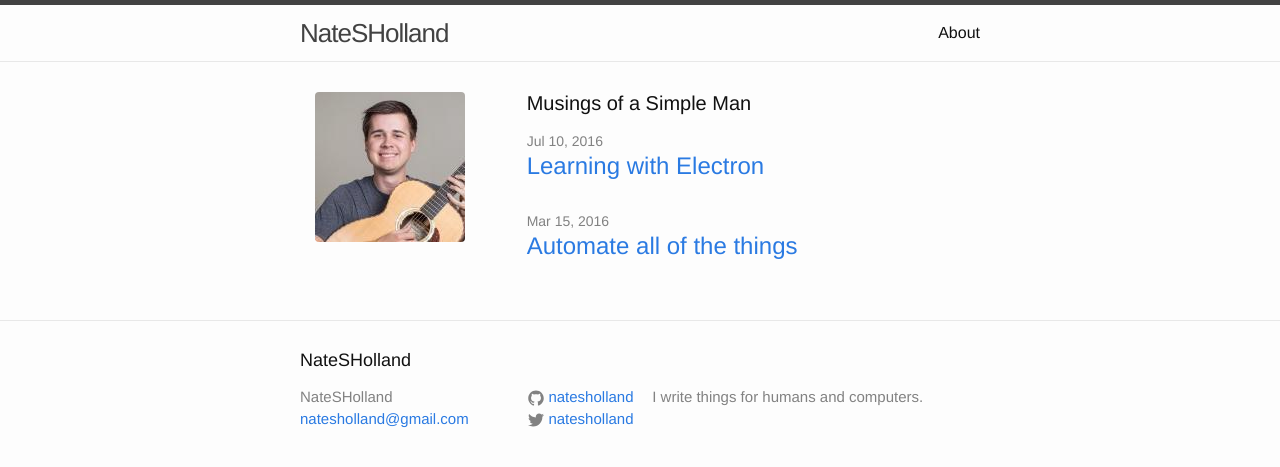
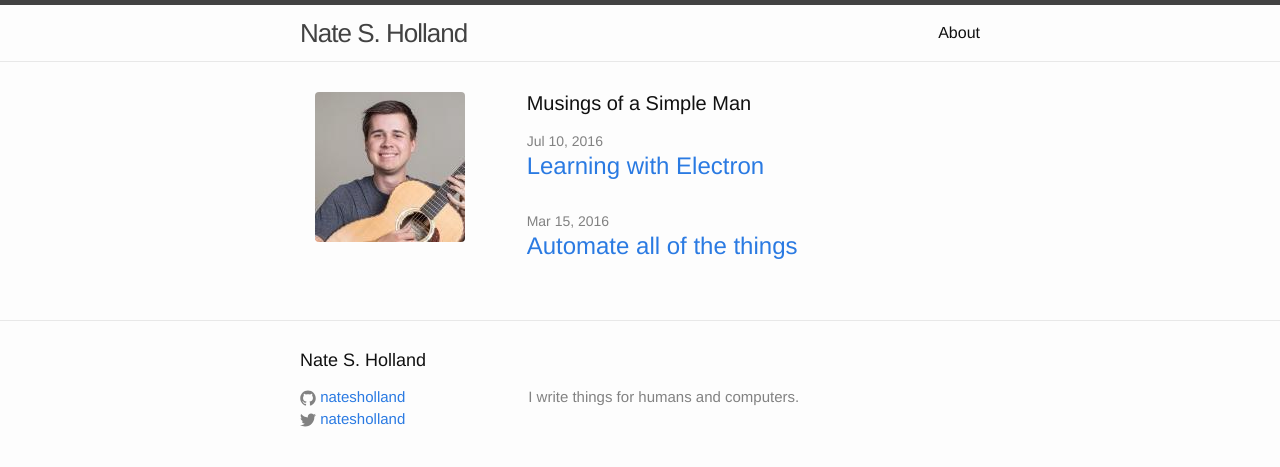
Before and after one commit to natesholland/natesholland.github.io, a Jekyll site: the page built from index.html, in a window 1280 px wide. Shown: the top 467 px of the page. Built offline with Jekyll 4.4.1, drawn with Linux system fonts in a browser that asks for light colours.

Commit message:
some footer formatting

```diff
--- a/_config.yml
+++ b/_config.yml
@@ -6,7 +6,7 @@
 # 'jekyll serve'. If you change this file, please restart the server process.
 
 # Site settings
-title: NateSHolland
+title: Nate S. Holland
 email: natesholland@gmail.com
 description: > # this means to ignore newlines until "baseurl:"
   I write things for humans and computers.
--- a/_includes/footer.html
+++ b/_includes/footer.html
@@ -5,14 +5,14 @@
     <h2 class="footer-heading">{{ site.title }}</h2>
 
     <div class="footer-col-wrapper">
-      <div class="footer-col footer-col-1">
+      <!-- <div class="footer-col footer-col-1">
         <ul class="contact-list">
           <li>{{ site.title }}</li>
           <li><a href="mailto:{{ site.email }}">{{ site.email }}</a></li>
         </ul>
-      </div>
+      </div> -->
 
-      <div class="footer-col footer-col-2">
+      <div class="footer-col footer-col-1">
         <ul class="social-media-list">
           {% if site.github_username %}
           <li>
```
